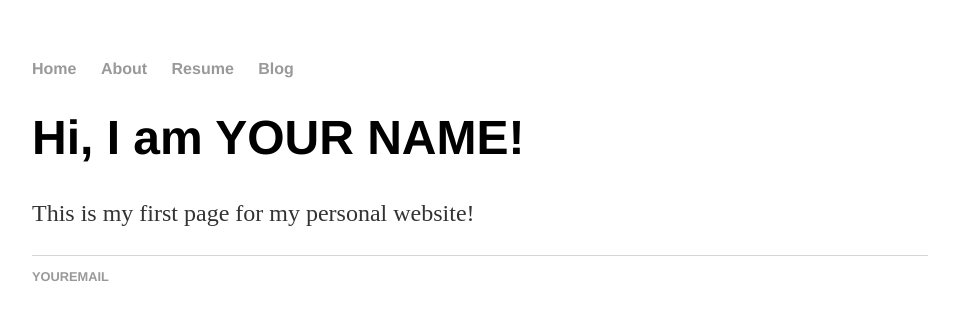
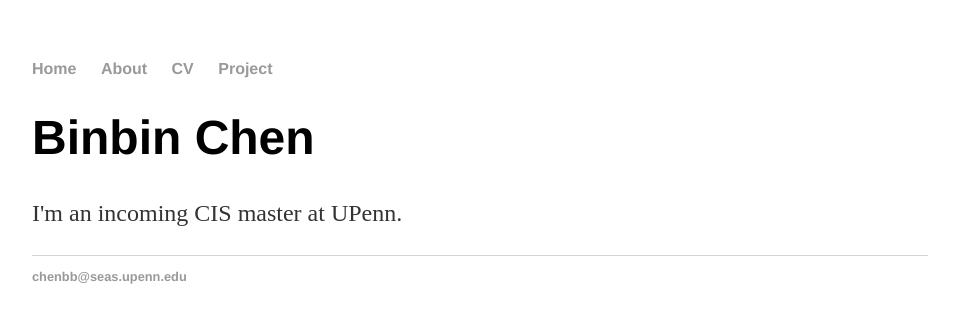
Before and after one commit to bin-soo/notused.github.io, a plain HTML site: page index.html in a window 1280 px wide. Shown: the whole page, without its empty margins (160-1119 px from the left). Drawn offline with Linux system fonts and the light colour scheme.

Commit message:
Update index.html

```diff
--- a/index.html
+++ b/index.html
@@ -10,19 +10,19 @@
      <ul>
        <li><a href=”/”>Home</a></li>
        <li><a href=”/about”>About</a></li>
-       <li><a href=”/resume”>Resume</a></li>
-       <li><a href=”/blog”>Blog</a></li>
+       <li><a href=”/cv”>CV</a></li>
+       <li><a href=”/project”>Project</a></li>
      </ul>
    </nav>
    <div class=”container”>
      <div class=”blurb”>
-       <h1>Hi, I am YOUR NAME!</h1>
-       <p>This is my first page for my personal website!</a></p>
+       <h1>Binbin Chen</h1>
+       <p>I'm an incoming CIS master at UPenn.</a></p>
      </div>
    </div>
    <footer>
    <ul>
-     <li><a href=”mailto:YOUREMAIL”>YOUREMAIL</a></li>
+     <li><a href=”mailto:YOUREMAIL”>chenbb@seas.upenn.edu</a></li>
    </ul>
    </footer>
  </body>
```
